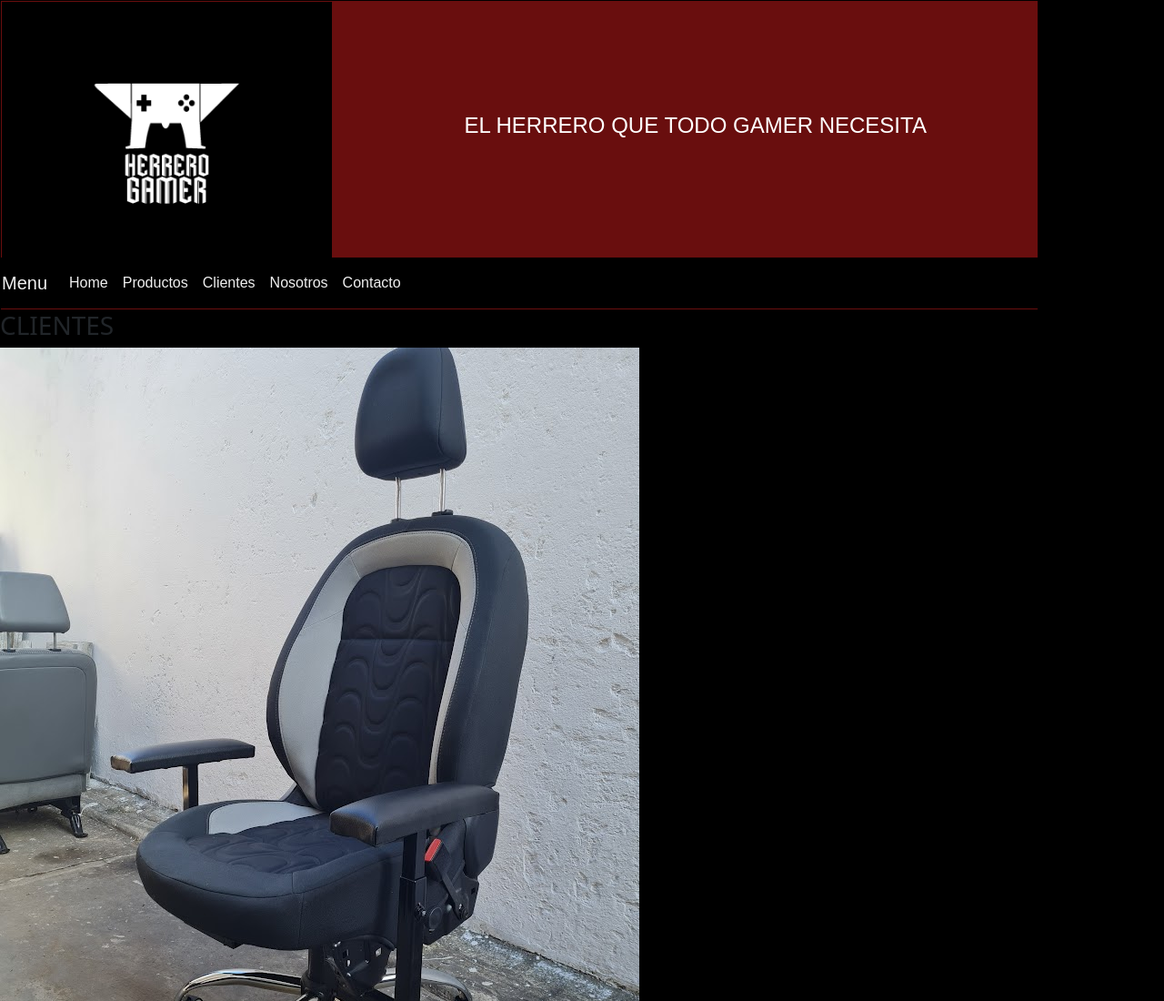
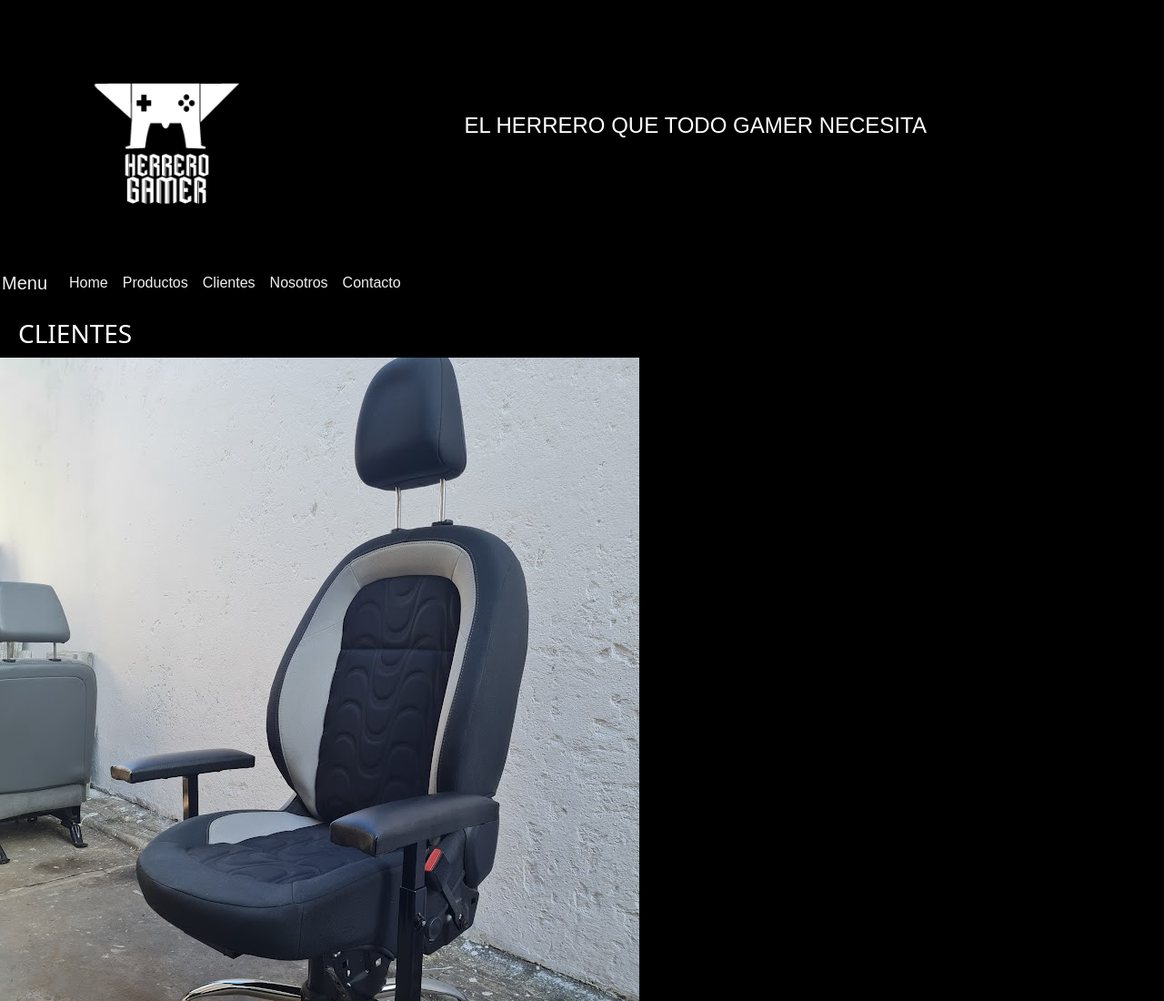
Before and after one commit to Agustin-Rivero/HerreroGamer, a plain HTML site: page paginas/clientes.html in a window 1280 px wide. Shown: the top 1100 px of the page at 91% size. Drawn offline with nearby package versions, Linux system fonts and the light colour scheme.

Commit message:
defini colores de fondo

```diff
--- a/paginas/clientes.html
+++ b/paginas/clientes.html
@@ -46,7 +46,7 @@
 
 <body class="fondo" >
 
-    <h3 class="titulo">CLIENTES</h3>
+    <h3 class="titulos">CLIENTES</h3>
    <div class="cliente">
     <img src="../image/Silla 4.jpg" class="img-fluid" alt="Silla Gamer">
     </br>
--- a/styles/partials/variables/_maps.scss
+++ b/styles/partials/variables/_maps.scss
@@ -1,4 +1,4 @@
 $colors: (
-    headerFondoColor: rgb(105, 14, 14),
+    headerFondoColor: rgb(0, 0, 0),
     fontColor: rgb(250, 250, 250),
 );
```
Also changed, not shown: paginas/nosotros.html (+1 -1 lines), styles/style.css, 1 other file.
